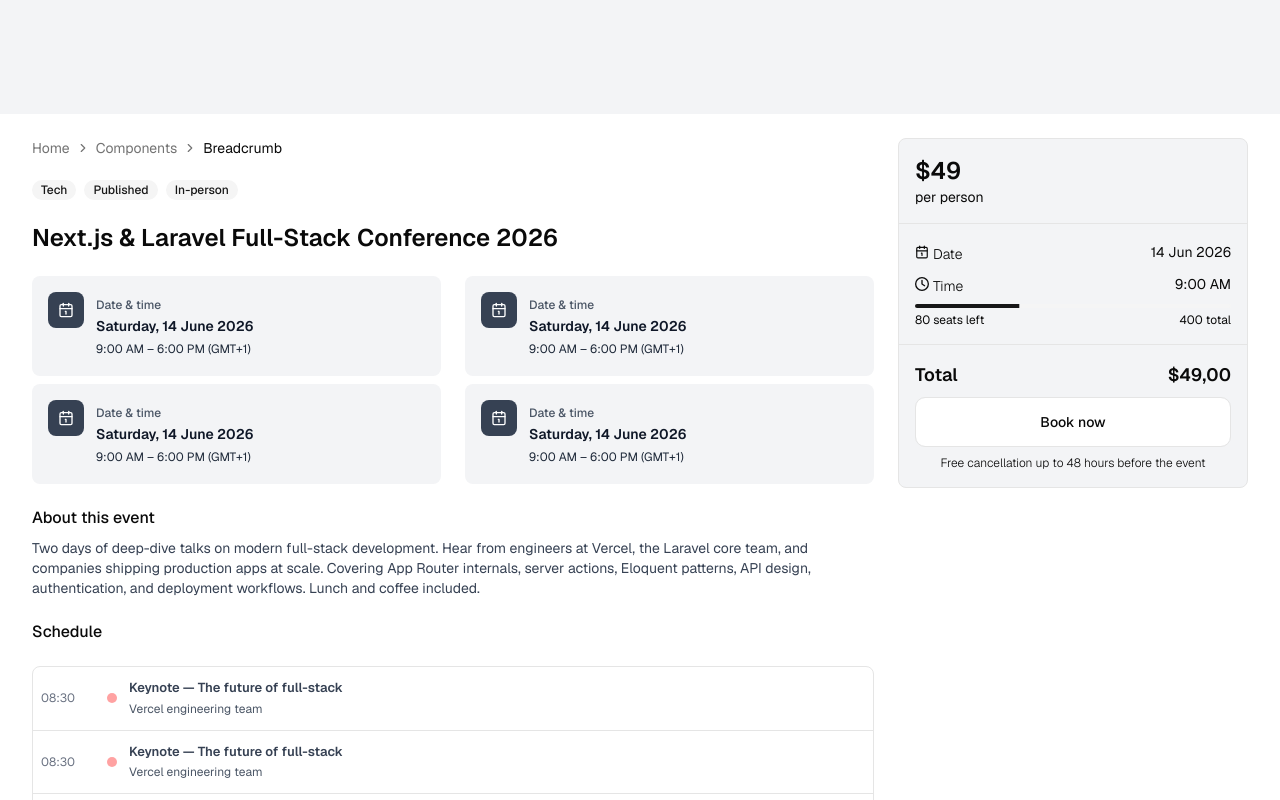
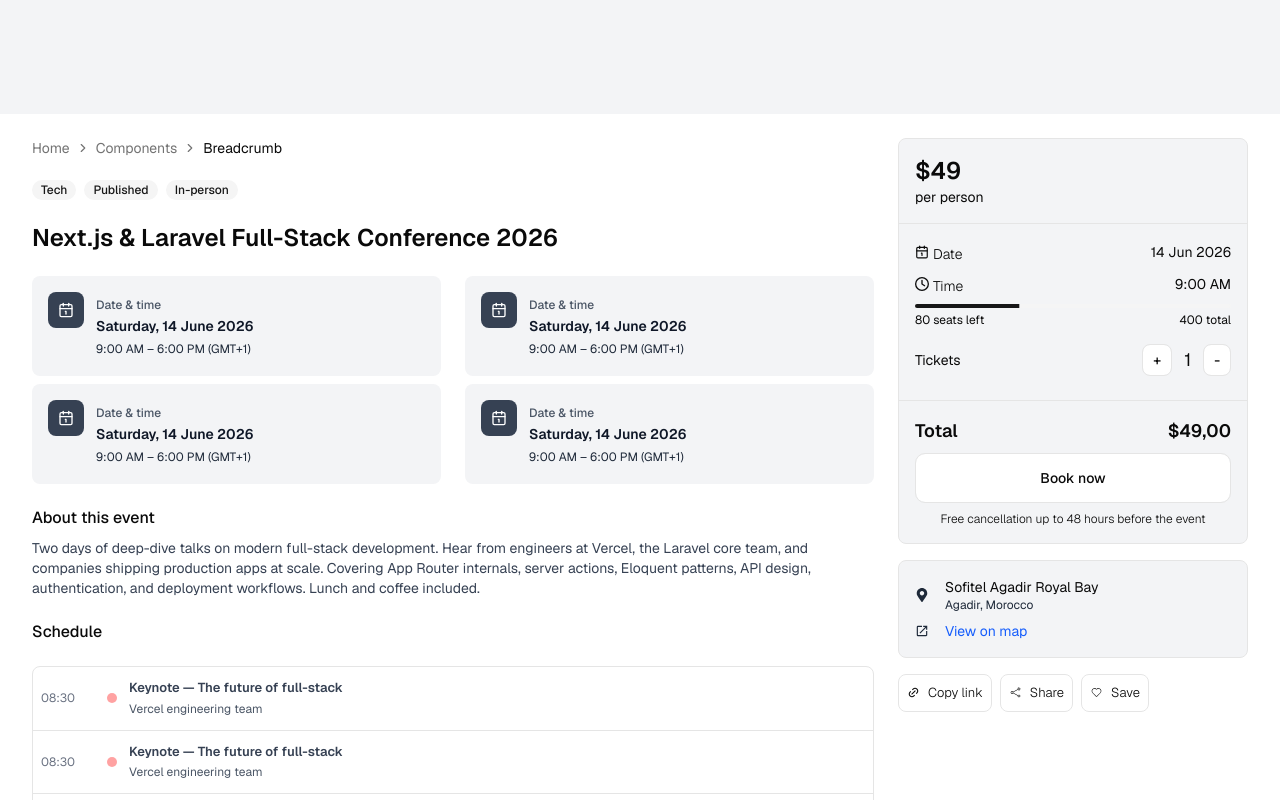
Before and after one commit to Ayoubaitihia/Event-booking-system, a Next.js app in the folder frontend/: page /events in a window 1280 px wide. Shown: the part 320-1120 px from the top of the page. Built offline with nearby package versions, Linux system fonts and the light colour scheme.

Commit message:
v07-06-15-31

```diff
--- a/frontend/src/app/(public)/events/page.tsx
+++ b/frontend/src/app/(public)/events/page.tsx
@@ -28,7 +28,7 @@ export default function EventsPage() {
                 <OrganizerCard/>
             </div>
 
-            <aside>
+            <aside className="sticky top-0">
               <BookingPanel/>
             </aside>
         </div>
--- a/frontend/src/components/bookings/BookingPanel.tsx
+++ b/frontend/src/components/bookings/BookingPanel.tsx
@@ -2,6 +2,11 @@ import { LuCalendar1 } from "react-icons/lu";
 import { FaRegClock } from "react-icons/fa6";
 import { Progress } from "@/components/ui/progress"
 import { Button } from "@/components/ui/button"
+import { MdOutlineOpenInNew } from "react-icons/md";
+import { FaMapMarkerAlt } from "react-icons/fa";
+import { RiLinkM } from "react-icons/ri";
+import { CiShare2 } from "react-icons/ci";
+import { CiHeart } from "react-icons/ci";
 
 export default function BookingPanel() {
     return (
@@ -34,6 +39,14 @@ export default function BookingPanel() {
                             <span>400 total</span>
                         </span>
                     </div>
+                    <div className="flex justify-between items-center text-sm py-2">
+                        <span className=" font-normal">Tickets</span>
+                        <div className="flex items-center gap-x-3">
+                            <Button variant="outline" className="cursor-pointer rounded-md">+</Button>
+                            <span className="text-lg">1</span>
+                            <Button variant="outline" className="cursor-pointer rounded-md">-</Button>
+                        </div>
+                    </div>
                 </div>
 
                 <div className="p-4">
@@ -47,6 +60,35 @@ export default function BookingPanel() {
                     <p className="mt-2 text-xs font-light text-center">Free cancellation up to 48 hours before the event</p>
                 </div>
             </div>
+
+            <div className="mt-4 bg-gray-100 rounded-md border p-4">
+                <span className="flex items-center gap-x-4">
+                    <FaMapMarkerAlt className="text-gray-800 text-sm"/>
+                    <div className="flex flex-col items-start">
+                        <span className="text-sm">Sofitel Agadir Royal Bay</span>
+                        <span className="text-xs text-gray-800">Agadir, Morocco</span>
+                    </div>
+                </span>
+                <span className="flex items-center gap-x-4 mt-2">
+                    <MdOutlineOpenInNew className="text-gray-800 text-sm"/>
+                    <span className="text-sm text-blue-600">View on map</span>
+                </span>
+            </div>
+
+            <div className="flex mt-4 justify-start items-center gap-x-2">
+                <div className="text-[13px] cursor-pointer flex items-center gap-x-2 border rounded-md p-2">
+                    <RiLinkM />
+                    <span className="font-light">Copy link</span>
+                </div>
+                <div className="text-[13px] flex cursor-pointer items-center gap-x-2 border rounded-md p-2">
+                    <CiShare2 />
+                    <span className="font-light">Share</span>
+                </div>
+                <div className="text-[13px] flex cursor-pointer items-center gap-x-2 border rounded-md p-2">
+                    <CiHeart />
+                    <span className="font-light">Save</span>
+                </div>
+            </div>
         </>
     )
 }
```
